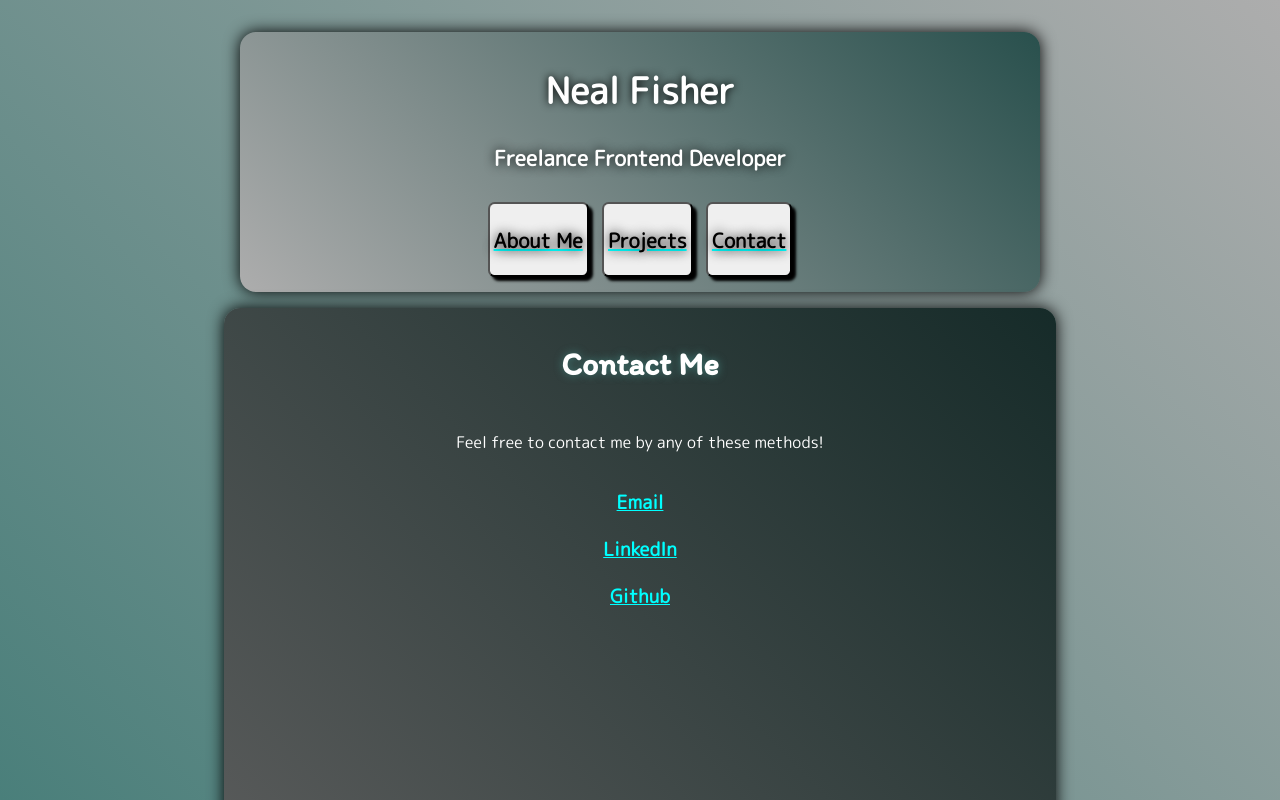
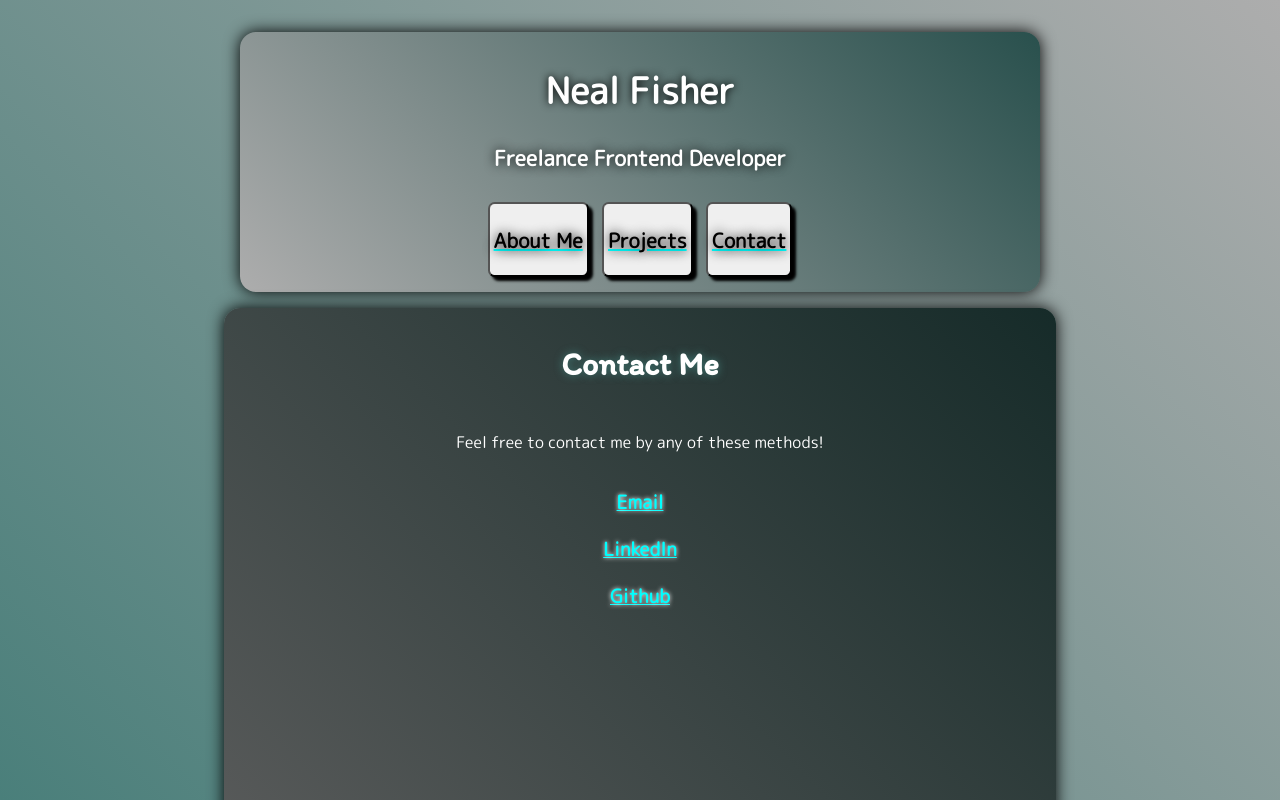
Before and after one commit to JustCallMeNed/nfisher-portfolio, a React (Create React App) app: page /contact in a window 1280 px wide. Shown: the top 800 px of the page. Built offline with nearby package versions, Linux system fonts and the light colour scheme.

Commit message:
minor push

```diff
--- a/src/App.css
+++ b/src/App.css
@@ -29,6 +29,7 @@ App.css is for broad-strokes design elements */
 
 a {
   color: aqua;
+  text-shadow: 0em 0em 0.25em white;
 }
 a:hover {
   text-shadow: 0em 0em 0.5em rgb(255, 255, 130);
--- a/src/Contact.js
+++ b/src/Contact.js
@@ -21,7 +21,7 @@ const Contact = () => {
       <div className="Main" id="contactMain">
         <p>Feel free to contact me by any of these methods!</p>
       </div>
-      <div id="contactList">
+      <div className="List" id="contactList">
         <ContactItem
           linkAddress="mailto:neal.c.fisher@gmail.com"
           itemName="Email"
--- a/src/ContactItem.js
+++ b/src/ContactItem.js
@@ -2,7 +2,7 @@ import React from "react";
 
 const ContactItem = ({ linkAddress, itemName }) => {
   return (
-    <h3 className="List">
+    <h3 className="contactList">
       <a href={linkAddress}>{itemName}</a>
     </h3>
   );
```
